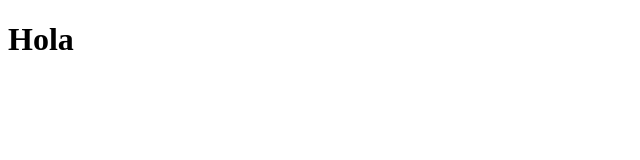
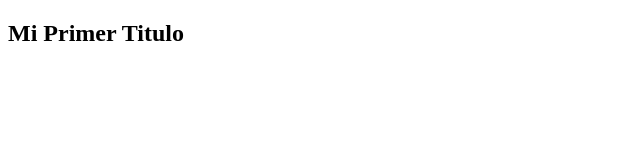
Before and after one commit to juanchotic/Desarrollo-Frontend, a plain HTML site: page index.html in a window 1280 px wide. Shown: the whole page, without its empty margins (0-640 px from the left). Drawn offline with Linux system fonts and the light colour scheme.

Commit message:
Agregando la estructura HTML

```diff
--- a/index.html
+++ b/index.html
@@ -7,7 +7,6 @@
     <title>HTML Esencial</title>
 </head>
 <body>
-    <h1>Hola</h1>
-    <h2></h2>
+    <h2>Mi Primer Titulo</h2>
 </body>
 </html>
```
Also changed, not shown: 1 other file.
